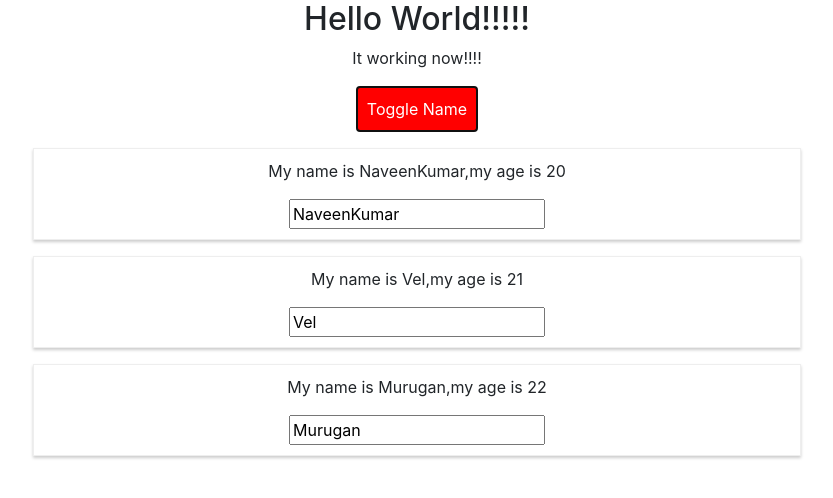
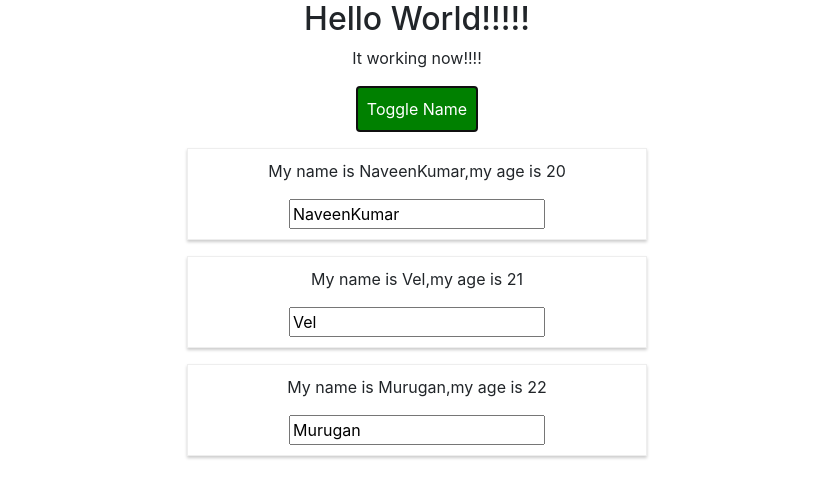
Before and after one commit to naveenkumardev65/React_basic, a React (Create React App) app: page / in a window 1280 px wide. Both pictures are taken after a click on the button "Toggle Name". Shown: the top 498 px of the page, without its empty margins (223-1056 px from the left). Built offline with nearby package versions, Linux system fonts and the light colour scheme.

Commit message:
This commit style-component module is installed to rearrage the style redium into normal styles

```diff
--- a/package.json
+++ b/package.json
@@ -20,6 +20,7 @@
     "react-toastify": "^6.0.8",
     "reactstrap": "^8.5.1",
     "redux": "^4.0.5",
+    "styled-components": "^5.2.1",
     "yup": "^0.29.1"
   },
   "scripts": {
--- a/src/App.js
+++ b/src/App.js
@@ -1,16 +1,27 @@
-import { CallMerge } from '@material-ui/icons';
 import React, { Component } from 'react';
 import './App.css';
 import Person from './Person/Person'
-import Redium from 'radium'
-import { lightGreen } from '@material-ui/core/colors';
+import styled from 'styled-components'
+
+const StyleButton = styled.button`
+  background-color: green;
+  color: white;
+  border: 1px solid blue;
+  padding: 10px;
+  font: inherit;
+
+  &:hover {
+    background-color:lightgreen;
+    color:black;
+  }
+`;
 
 class App extends Component {
   state = {
     persons: [
-      { id:'aadsd',name: "NaveenKumar", age: 20 },
-      { id:'wrqss',name: "Vel", age: 21 },
-      { id:'bbdfd',name: "Murugan", age: 22 },
+      { id: 'aadsd', name: "NaveenKumar", age: 20 },
+      { id: 'wrqss', name: "Vel", age: 21 },
+      { id: 'bbdfd', name: "Murugan", age: 22 },
     ],
     otherState: "Some thing",
     showPersons: false
@@ -18,7 +29,7 @@ class App extends Component {
 
 
 
-  nameChangedHandler = (event,id) => {
+  nameChangedHandler = (event, id) => {
     const personIndex = this.state.persons.findIndex(p => {
       return p.id === id;
     })
@@ -27,9 +38,9 @@ class App extends Component {
     };
     person.name = event.target.value;
     const persons = [...this.state.persons];
-    persons[personIndex]=person;
+    persons[personIndex] = person;
 
-    this.setState({  persons : persons  });
+    this.setState({ persons: persons });
   }
 
   togglePersonHandler = () => {
@@ -42,67 +53,59 @@ class App extends Component {
 
   deletePersonHandler = (personIndex) => {
     const persons = [...this.state.persons];
-    persons.splice(personIndex,1)
-    this.setState({ persons : persons})
+    persons.splice(personIndex, 1)
+    this.setState({ persons: persons })
   }
 
   render() {
-    const style = {
-      backgroundColor: 'green',
-      color:'white',
-      border: '1px solid blue',
-      padding: '10px',
-      font: 'inherit',
-      ':hover':{
-        backgroundColor:'lightGreen',
-        color:'black'
-      }
-    }
 
     let persons = null
     if (this.state.showPersons) {
       persons = (
         <div>
           {
-            this.state.persons.map((person,index)=>{
+            this.state.persons.map((person, index) => {
               return <Person
                 click={() => this.deletePersonHandler(index)}
                 key={person.id}
                 name={person.name}
                 age={person.age}
-              changed={(event) => this.nameChangedHandler(event,person.id)}
+                changed={(event) => this.nameChangedHandler(event, person.id)}
               />
             })
           }
         </div>
       )
-      style.backgroundColor = "red"
-      style[':hover']= {
-        backgroundColor:'salmon',
-        color:'black'
-      }
+      StyleButton.backgroundColor = "red"
+      // style[':hover'] = {
+      //   backgroundColor: 'salmon',
+      //   color: 'black'
+      // }
 
     }
-    let classes=[];
+    let classes = [];
 
-    if(this.state.persons.length <=2){
+    if (this.state.persons.length <= 2) {
       classes.push('red');
     }
-    if(this.state.persons.length <=1){
+    if (this.state.persons.length <= 1) {
       classes.push('bold');
     }
 
     return (
+
         <div className="App">
           <h2>Hello World!!!!!</h2>
           <p className={classes.join(' ')}>It working now!!!!</p>
-        <button style={style} onClick={this.togglePersonHandler}>Toggle Name</button>
+          <StyleButton onClick={this.togglePersonHandler}>Toggle Name</StyleButton>
           {persons}
         </div>
+
+
     )
   }
 
 
 }
 
-export default Redium(App)
+export default App
--- a/src/Person/Person.css
+++ b/src/Person/Person.css
@@ -6,3 +6,9 @@
     margin: 16px auto;
     text-align: center;
 }
+
+@media (min-width : 500px){
+    .Person{
+        width: 450px;
+    }
+}
--- a/src/Person/Person.js
+++ b/src/Person/Person.js
@@ -1,14 +1,33 @@
 import React from 'react'
-import '../Person/Person.css'
+// import '../Person/Person.css'
+import styled from 'styled-components'
+
+const StyleDiv = styled.div`
+    width:60%;
+    border:1px solid #eee;
+    box-shadow:0 2px 3px #ccc;
+    padding:10px;
+    margin:16px auto;
+    text-align:center;
+
+    @media (min-width : 500px){
+        width: 460px;
+    }
+`;
 
 const person = (props) => {
+
     return (
-        <div className="Person">
-            {/* <p>I am Person,my age is {Math.floor(Math.random() *30)}</p> */}
-            <p onClick={props.click}>My name is {props.name},my age is {props.age}</p>
-            <p>{props.children}</p>
-            <input type="text" onChange={props.changed} value={props.name} />
-        </div>
+        // <div className="Person" style={style}>
+            <StyleDiv>
+                {/* <p>I am Person,my age is {Math.floor(Math.random() *30)}</p> */}
+                <p onClick={props.click}>My name is {props.name},my age is {props.age}</p>
+                <p>{props.children}</p>
+                <input type="text" onChange={props.changed} value={props.name} />
+            </StyleDiv>
+
+        // </div>
+
     );
 }
 export default person
```
Also changed, not shown: 1 other file (tests, documents, lock files or other folders). Lines whose indentation alone changed are shown as unchanged.
